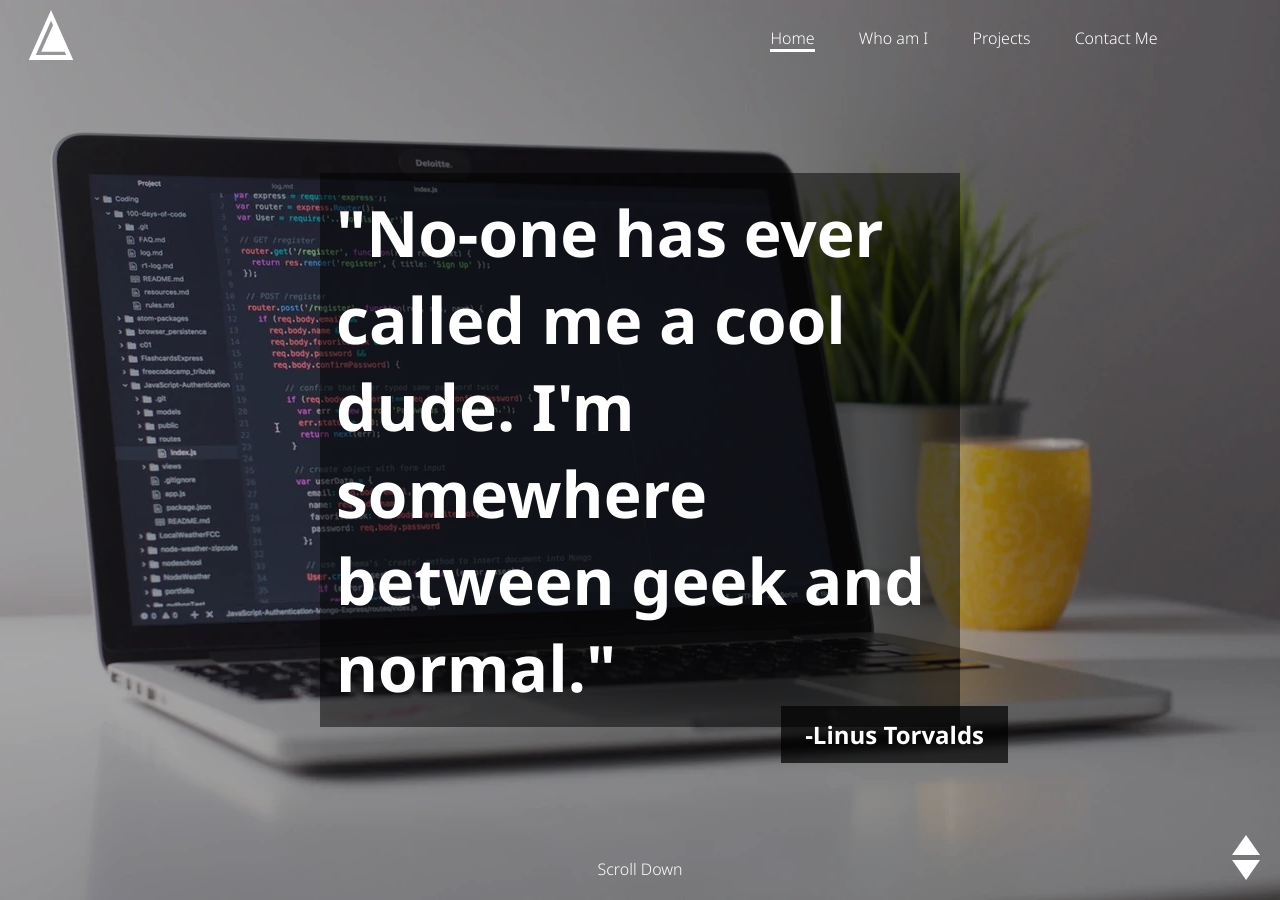
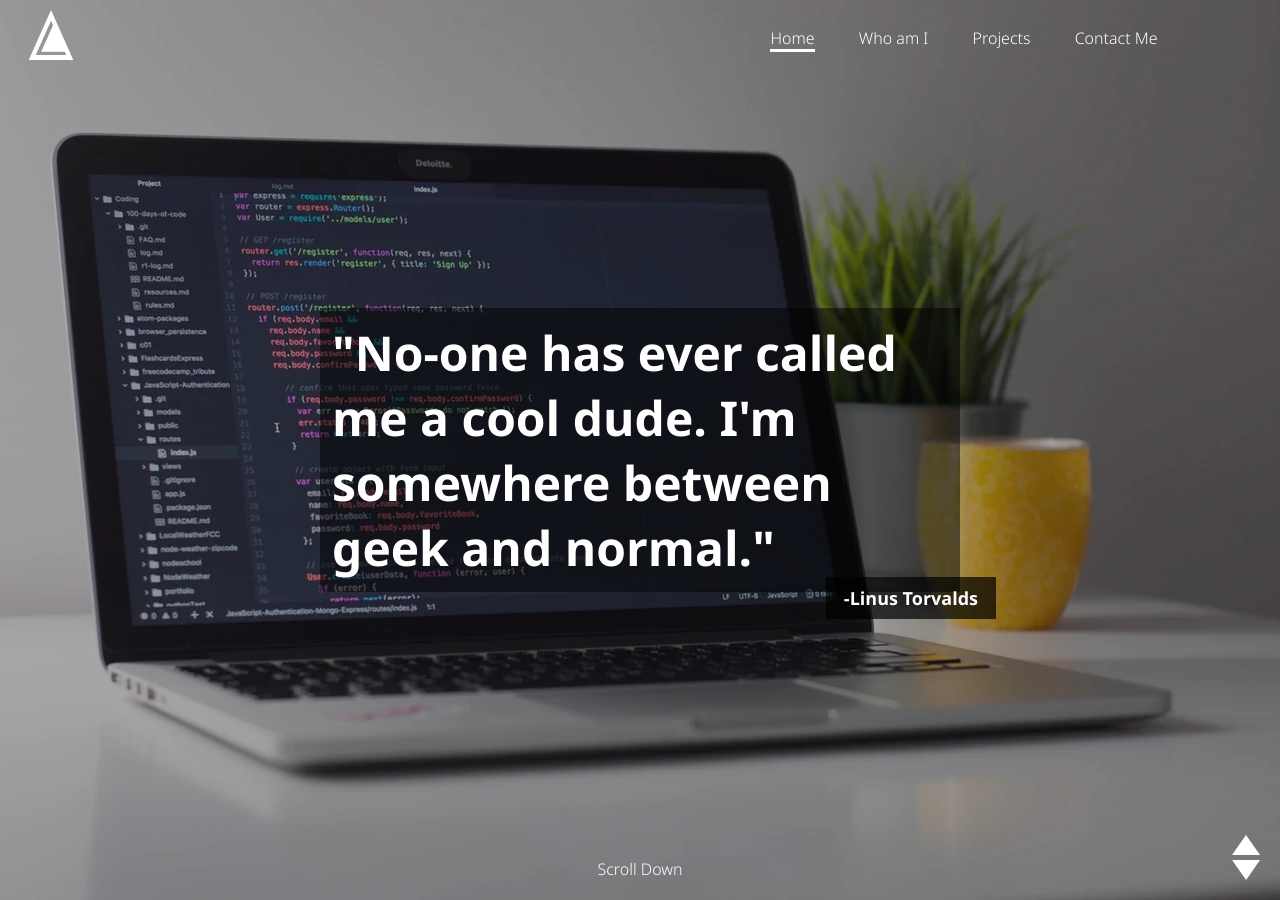
Before and after one commit to link00000000/link00000000.github.io, a Jekyll site: the page built from index.md, in a window 1280 px wide. Built offline with Jekyll 4.4.1, drawn with Linux system fonts in a browser that asks for light colours; some web fonts are replaced.

Commit message:
Made home page responsive to resizing

```diff
--- a/_sass/home.sass
+++ b/_sass/home.sass
@@ -1,3 +1,5 @@
+@import 'responsive/home.sass'
+
 @keyframes fallInSlower
     from
         top: 35%
@@ -53,11 +55,12 @@
         animation: fallInFaster 1000ms ease
 
 .scroll-text
-    position: absolute
+    position: fixed
     left: 50%
     bottom: 20px
     transform: translateX(-50%)
     color: white
+    font-size: 16px
 
 #home.moveUp
     .quote
--- /dev/null
+++ b/_sass/responsive/home.sass
@@ -0,0 +1,12 @@
+#home
+    @media only screen and (max-width: 1450px)
+        font-size: 12px
+
+    @media only screen and (max-width: 1050px)
+        font-size: 10px
+
+        .quote
+            width: 75vw
+
+    @media only screen and (max-width: 600px)
+        font-size: 8px
```
